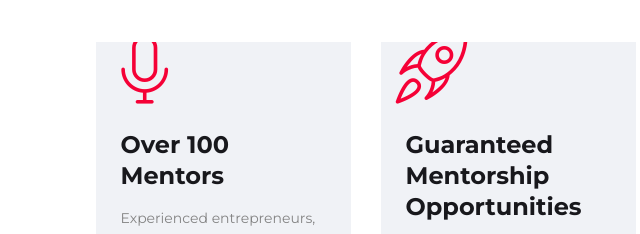
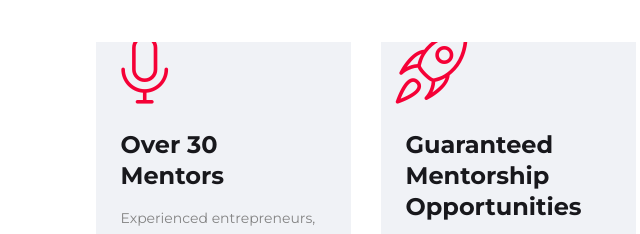
Before and after one commit to tishyakhanna97/sparktank2019.github.io, a website: page index.html in a window 1280 px wide. Shown: the part 2120-2354 px from the top of the page, 132-772 px from the left. Drawn offline with Linux system fonts and the light colour scheme; files whose address does not match are found by name.

Commit message:
Update mentor numbers

```diff
--- a/index.html
+++ b/index.html
@@ -210,7 +210,7 @@
                 <div class="icon_box_one ">
                     <i class="lnr lnr-mic "></i>
                     <div class="content ">
-                        <h4>Over 100 mentors</h4>
+                        <h4>Over 30 mentors</h4>
                         <p>
                             Experienced entrepreneurs, angel investors, venture capitalists, industry experts, you name it, we have it.
                         </p>
```
